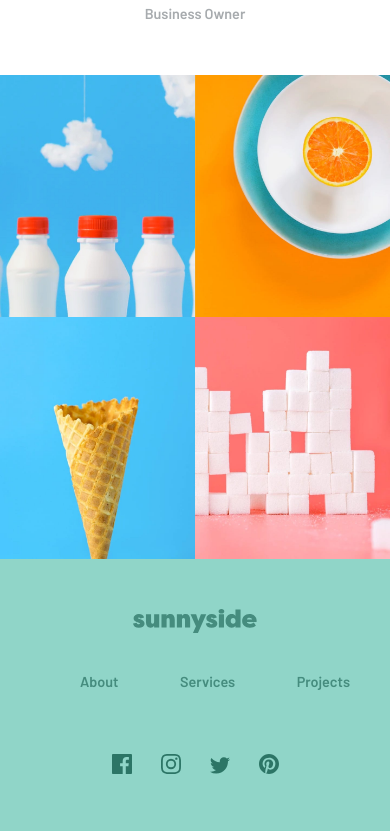
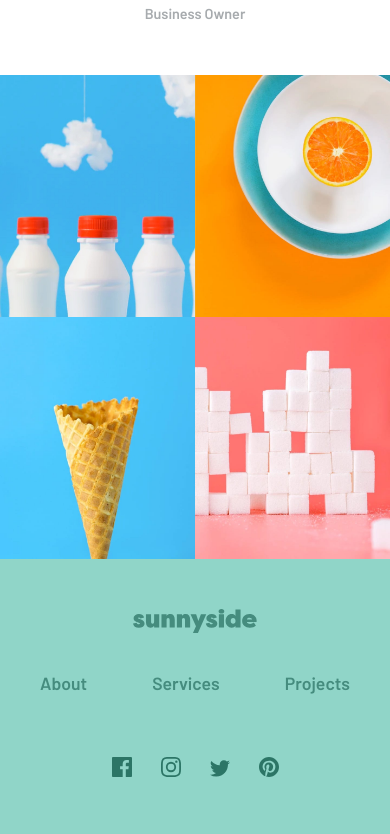
Before and after one commit to Just9krish/SunnySide-Landing-Page, a plain HTML site: page index.html in a window 390 px wide. Shown: the part 4370-5204 px from the top of the page. Drawn offline with Linux system fonts and the light colour scheme.

Commit message:
mobile design complete

```diff
--- a/style.css
+++ b/style.css
@@ -40,10 +40,10 @@ dd {
 }
 
 /* Remove list styles on ul, ol elements with a list role, which suggests default styling will be removed */
-/* ul[role='list'],
+ul[role='list'],
 ol[role='list'] {
     list-style: none;
-} */
+}
 
 /* Set core root defaults */
 html:focus-within {
@@ -356,7 +356,7 @@ select {
 }
 
 .footer-nav-links {
-
+    padding-left: 0;
     list-style: none;
     text-transform: capitalize;
     display: flex;
@@ -368,7 +368,7 @@ select {
     text-decoration: none;
     color: var(--Dark-moderate-cyan-footer);
     font-family: "Barlow", sans-serif;
-    font-size: 0.9rem;
+    font-size: 1.1rem;
 }
 
 /* .footer-nav-links li:not(:last-child) {
@@ -382,8 +382,8 @@ select {
 
 .socials a:not(:last-child) {
     margin-right: 25px;
-}
+  }
 
 .social-icon:hover {
     filter: brightness(100);
-}
+  }
```
